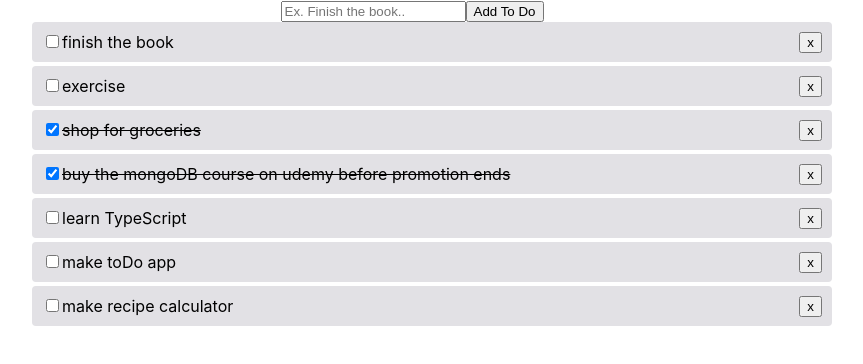
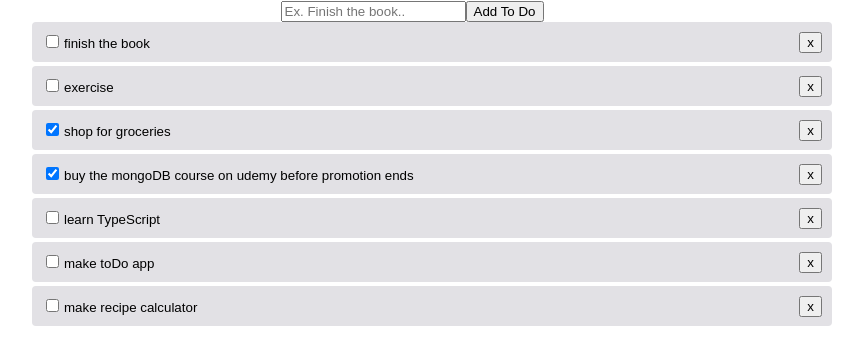
Before and after one commit to mau-dev/ts-todo, a React (Create React App) app: page / in a window 1280 px wide. Shown: the top 364 px of the page, without its empty margins (228-1091 px from the left). Built offline with nearby package versions, Linux system fonts and the light colour scheme.

Commit message:
update todo item functionality

```diff
--- a/src/App.tsx
+++ b/src/App.tsx
@@ -15,6 +15,7 @@ export type Todo = {
 // export type ToggleCompleted = (selectedTodo: Todo) => void;
 export type ToggleCompleted = (id: number) => void;
 export type DeleteTodo = (id: number) => void;
+export type UpdateTodo = (e: React.ChangeEvent<HTMLInputElement>, id: number) => void;
 
 const todosArray: Array<Todo> = [
 	{id: 1, content: 'finish the book', completed: false},
@@ -40,10 +41,13 @@ const App: React.FC = () => {
 	};
 
 	const deleteTodo: DeleteTodo = (id: number) => {
-		// Prepare new todos state
 		const updatedTodos = todos.filter((todo) => todo.id !== id);
+		setTodos(updatedTodos);
+	};
 
-		// Update todos state
+	const updateTodo: UpdateTodo = (e: React.ChangeEvent<HTMLInputElement>, id: number) => {
+		const updatedTodos = [ ...todos ];
+		updatedTodos.find((todo) => todo.id === id)!.content = e.target.value;
 		setTodos(updatedTodos);
 	};
 
@@ -55,7 +59,7 @@ const App: React.FC = () => {
 	return (
 		<div className='App'>
 			<AddToDo addTodo={addTodo} />
-			<Todos todos={todos} toggleCompleted={toggleCompleted} deleteTodo={deleteTodo} />
+			<Todos todos={todos} toggleCompleted={toggleCompleted} deleteTodo={deleteTodo} updateTodo={updateTodo} />
 		</div>
 	);
 };
--- a/src/components/ToDoItem.tsx
+++ b/src/components/ToDoItem.tsx
@@ -1,8 +1,5 @@
-import React from 'react';
-import {ToggleCompleted, DeleteTodo} from '../App';
-
-//@to-do next: make edit mode and view mode for single doTo item, by default item is set to view mode,
-//item on click (or dbl click) should activate the edit mode and display input text form to edit the existing item
+import * as React from 'react';
+import {ToggleCompleted, DeleteTodo, UpdateTodo} from '../App';
 
 interface ToDoItemProps {
 	todo: {
@@ -12,9 +9,10 @@ interface ToDoItemProps {
 	};
 	toggleCompleted: ToggleCompleted;
 	deleteTodo: DeleteTodo;
+	updateTodo: UpdateTodo;
 }
 
-const ToDoItem: React.FC<ToDoItemProps> = ({todo, toggleCompleted, deleteTodo}) => {
+const ToDoItem: React.FC<ToDoItemProps> = ({todo, toggleCompleted, deleteTodo, updateTodo}) => {
 	const getStyle = () => {
 		return {
 			background: '#E2E1E5',
@@ -34,7 +32,12 @@ const ToDoItem: React.FC<ToDoItemProps> = ({todo, toggleCompleted, deleteTodo})
 					onChange={() => toggleCompleted(todo.id)}
 					style={{float: 'left'}}
 				/>
-				{todo.content}
+				{/* {todo.content} */}
+				<input
+					style={{backgroundColor: 'inherit', border: 'none', outline: 'none', width: '700px'}}
+					value={todo.content}
+					onChange={(e: React.ChangeEvent<HTMLInputElement>) => updateTodo(e, todo.id)}
+				/>
 				<button className='remove-todo-btn' onClick={() => deleteTodo(todo.id)} style={{float: 'right'}}>
 					x
 				</button>
--- a/src/components/Todos.tsx
+++ b/src/components/Todos.tsx
@@ -1,18 +1,27 @@
 import React from 'react';
 import ToDoItem from './ToDoItem';
-import {Todo, ToggleCompleted, DeleteTodo} from '../App';
+import {Todo, ToggleCompleted, DeleteTodo, UpdateTodo} from '../App';
 
 interface TodosProps {
 	todos: Array<Todo>;
 	toggleCompleted: ToggleCompleted;
 	deleteTodo: DeleteTodo;
+	updateTodo: UpdateTodo;
 }
 
-const Todos: React.FC<TodosProps> = ({todos, toggleCompleted, deleteTodo}) => {
+const Todos: React.FC<TodosProps> = ({todos, toggleCompleted, deleteTodo, updateTodo}) => {
 	return (
 		<ul className='todos-wrap' style={{listStyle: 'none', textAlign: 'left', width: '800px', margin: '0 auto'}}>
 			{todos.map((todo) => {
-				return <ToDoItem key={todo.id} todo={todo} toggleCompleted={toggleCompleted} deleteTodo={deleteTodo} />;
+				return (
+					<ToDoItem
+						key={todo.id}
+						todo={todo}
+						toggleCompleted={toggleCompleted}
+						deleteTodo={deleteTodo}
+						updateTodo={updateTodo}
+					/>
+				);
 			})}
 		</ul>
 	);
```
